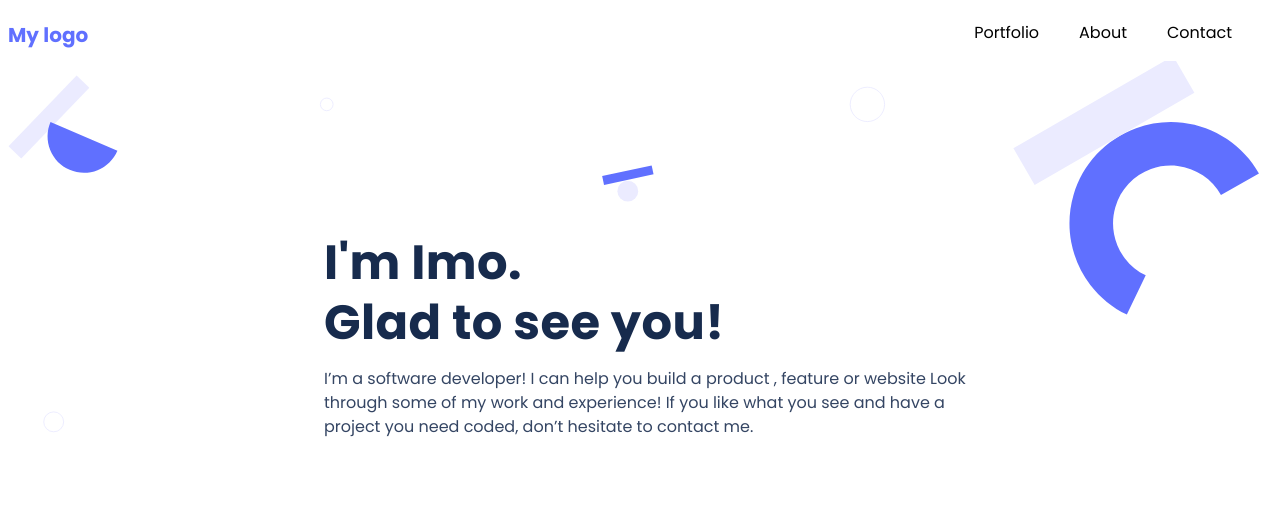
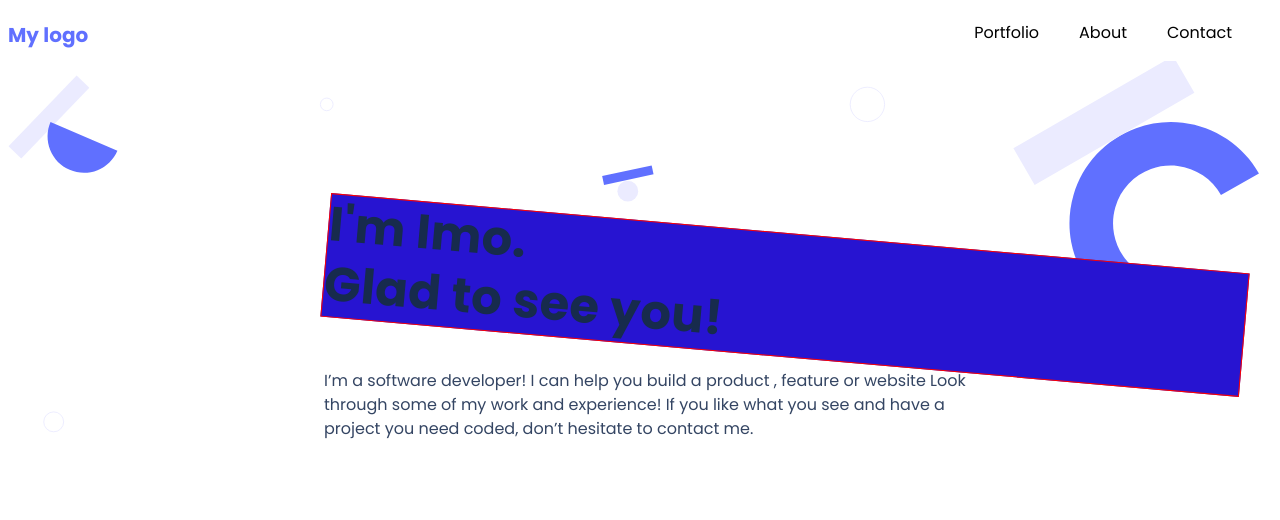
Before and after one commit to Danny-imo/portfolio, a website: page index.html in a window 1280 px wide. Shown: the top 520 px of the page. Drawn offline with Linux system fonts and the light colour scheme.

```diff
--- a/style.css
+++ b/style.css
@@ -39,6 +39,10 @@
   width: 100%;
   font-size: 40px;
   font-weight: 700;
+  border: 1px solid red;
+  transform: rotate(5deg);
+  animation-duration: 2s;
+  background-color: rgb(39, 20, 209);
 }
 
 .content p {
@@ -689,4 +693,11 @@
     color: #000;
     text-decoration: none;
   }
+
+  .fa {
+    /* transform: rotate(65deg);
+    animation-duration: 2s;
+    background-color: rgb(39, 20, 209);
+    border: 1px solid red; */
+  }
 }
```
Also changed, not shown: README.md (added).
